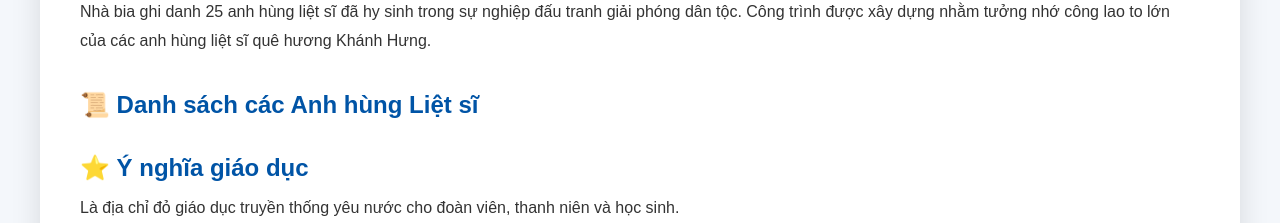
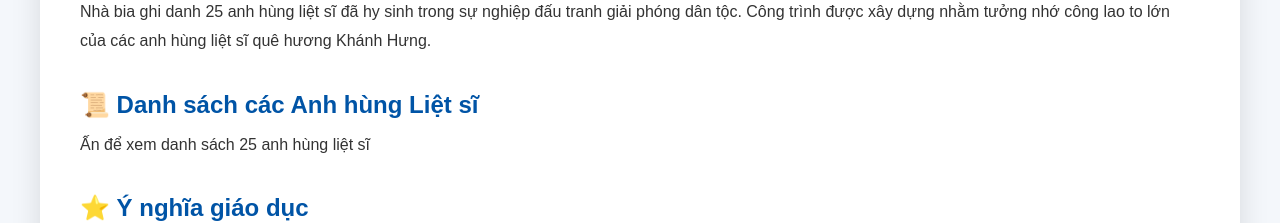
Before and after one commit to doanxakhanhhung/diachido-khanhhung, a React (Vite) app: page /chi-tiet/1 in a window 1280 px wide. Shown: the part 839-1062 px from the top of the page. Built offline with nearby package versions, Linux system fonts and the light colour scheme.

Commit message:
Update diaChiDo.js

```diff
--- a/src/data/diaChiDo.js
+++ b/src/data/diaChiDo.js
@@ -34,7 +34,7 @@ const diaChiDo = [
     mota:
       "Nhà bia ghi danh 25 anh hùng liệt sĩ đã hy sinh trong sự nghiệp đấu tranh giải phóng dân tộc. Công trình được xây dựng nhằm tưởng nhớ công lao to lớn của các anh hùng liệt sĩ quê hương Khánh Hưng.",
 
-    danhsachcacanhhunglietsi:
+    lichsu:
       "Ấn để xem danh sách 25 anh hùng liệt sĩ",
 
     ynghia:
```
